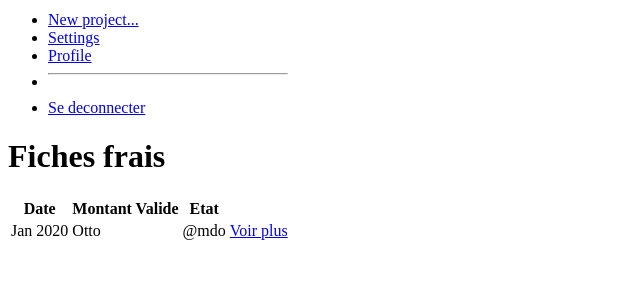
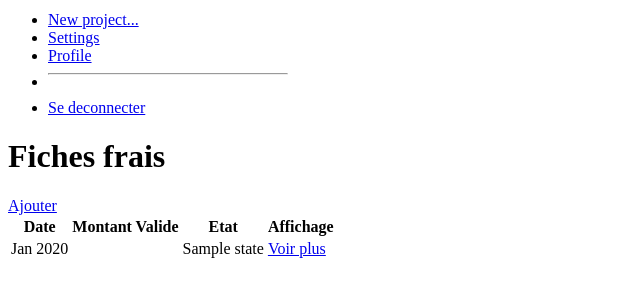
Before and after one commit to leobatouxas/GSB-Symfony, a Symfony app: template templates/feesheet/index.html.twig in a window 1280 px wide. Shown: the part 177-477 px from the top of the page, without its empty margins (0-640 px from the left). Run offline with Twig, Linux system fonts and the light colour scheme; the template is opened without the code that fills it: most values are stand-ins (such as "Sample title", 1, 10 or a date in 2020); some libraries are stand-ins or nearby versions.

Commit message:
Ajout : liste Fichefrais

```diff
--- a/templates/feesheet/index.html.twig
+++ b/templates/feesheet/index.html.twig
@@ -6,6 +6,9 @@
 <div class="text-center">
     <h1>Fiches frais</h1>
 </div>
+<div>
+    <a class="btn btn-primary" href="#" role="button">Ajouter</a>
+</div>
 
 <table class="table">
   <thead>
@@ -13,15 +16,15 @@
       <th scope="col">Date</th>
       <th scope="col">Montant Valide</th>
       <th scope="col">Etat</th>
-      <th scope="col"></th>
+      <th scope="col">Affichage</th>
     </tr>
   </thead>
   <tbody>
   {% for feesheet in feesheets %}
     <tr>
       <td>{{ feesheet.date|date("M") ~ ' '  ~ feesheet.date|date("Y")}}</td>
-      <td>Otto</td>
-      <td>@mdo</td>
+      <td>{{ feesheet.validAmount }}</td>
+      <td>{{ feesheet.state.name }}</td>
       <td><a href="{{path('app_feesheet_show',{'id': feesheet.id})}}">Voir plus</a></td>
     </tr>
     {% endfor %}
```
